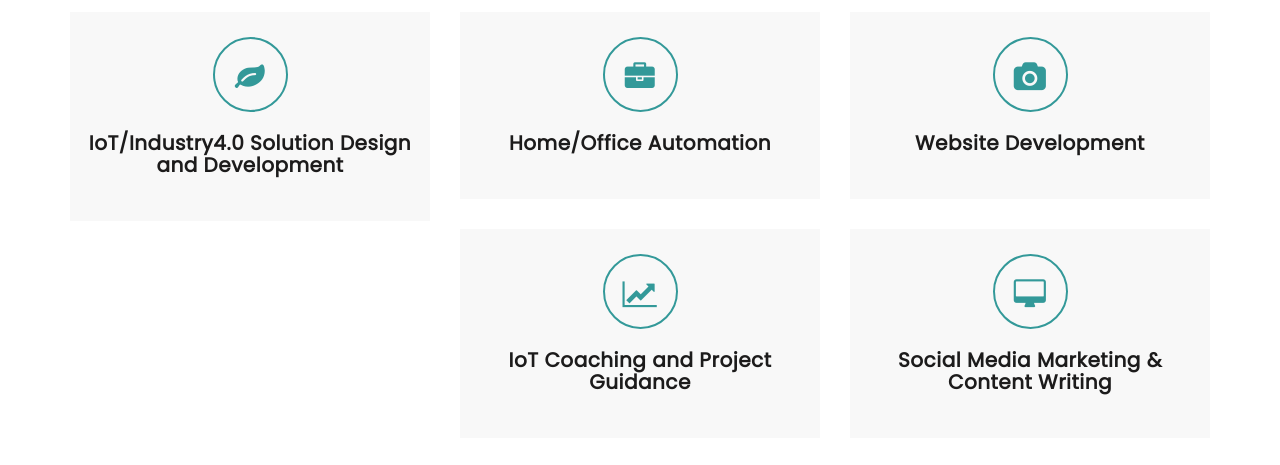
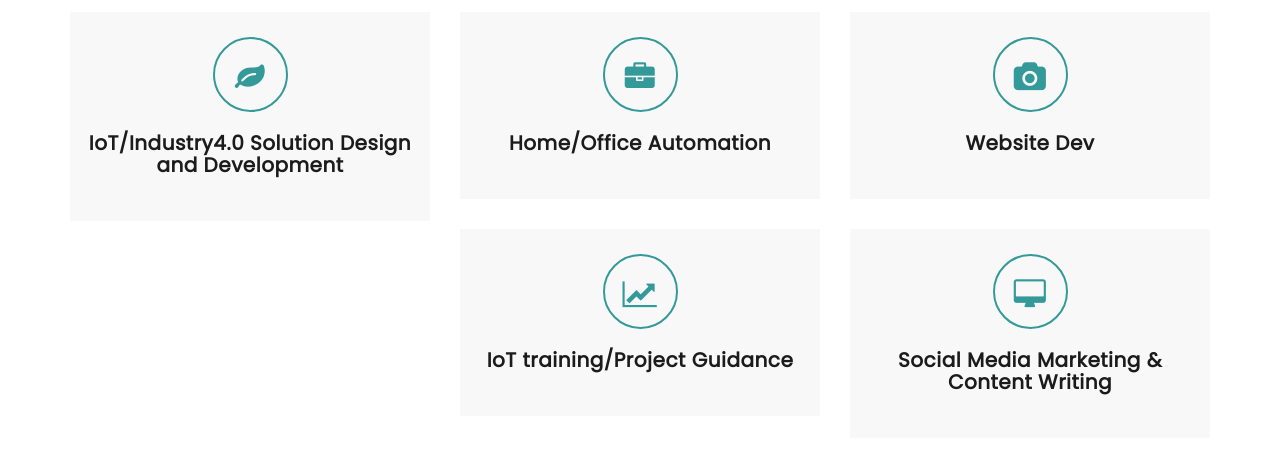
Before and after one commit to Sarojini96/Sarojini96.github.io, a plain HTML site: page index.html in a window 1280 px wide. Shown: the part 2460-2925 px from the top of the page. Drawn offline with nearby package versions, Linux system fonts and the light colour scheme.

Commit message:
Update index.html

```diff
--- a/index.html
+++ b/index.html
@@ -261,7 +261,7 @@
 											<span class="mu-service-icon-box">
 												<i class="fa fa-camera"></i>
 											</span>
-											<h4>Website Development</h4>
+											<h4>Website Dev</h4>
 											<p></p>
 										</div>
 									</div>
@@ -272,7 +272,7 @@
 		<span class="mu-service-icon-box">
 			<i class="fa fa-line-chart"></i>
 		</span>
-		<h4>IoT Coaching and Project Guidance</h4>
+		<h4>IoT training/Project Guidance</h4>
 		<p></p>
 	</div>
 </div>
```
